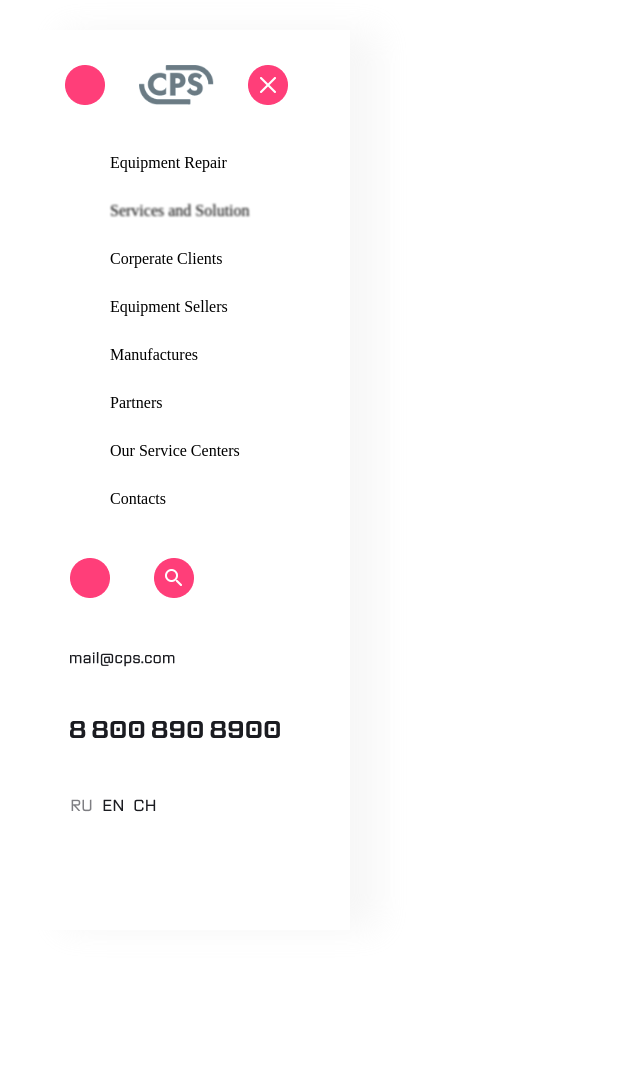
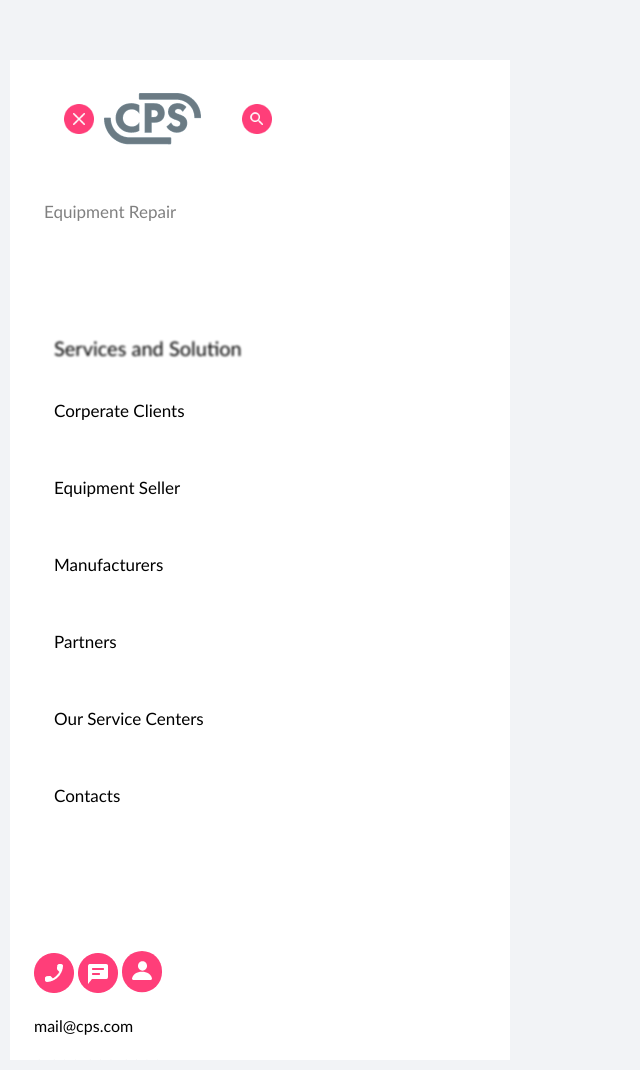
Before and after one commit to Ebune1981/Ebune-Respository, a plain HTML site: page index.html in a window 1280 px wide. Shown: the whole page, without its empty margins (0-640 px from the left). Before the commit the page ends 960 px from the top, so only its background shows below. Drawn offline with Linux system fonts and the light colour scheme.

Commit message:
modified changes

```diff
--- a/index.html
+++ b/index.html
@@ -9,32 +9,31 @@
 <body>
     <div class="container">
         <header class="main-header">
-            <img src="./Icon Background.png" alt="">
-            <img src="./Group.png" alt="">
-            <img src="Burger Icon Container.png" alt="">
+            <img src="./Burger Icon Container.png" alt="" class="icon-btn">
+            <img src="./Group.png" alt="" class="logo">
+            <img src="Search Icon Container.png" alt="" class="icon-btn">
         </header>
+        <div class="top-menu">Equipment Repair</div>
+        <div class=" filter-item">Services and Solution</div>
+        <nav class="sidebar-items">
+            <a href="#"> Corperate Clients</a>
+            <a href="#">Equipment Seller</a>
+            <a href="#">Manufacturers</a>
+            <a href="#">Partners</a>
+            <a href="#">Our Service Centers</a>
+            <a href="#">Contacts</a>
+        </nav>
+     <div class="footer-items">
+        <img src="./Chat Icon Container.png" alt="" class="footer-icon">
+        <img src="Chat Icon Container (3).png" alt="" class="footer-icon">
+        <img src="./Profile Icon.svg" alt="" class="footer-icon">
+     <div class="footer-contacts">
+        <span class="footer-email">mail@cps.com</span>
+        <span class="footer-phone">8 800 890 8900</span>
+        <span class="footer-lang"> RU EN CH </span>
 
-        <div class="parent">
-        <div class="item">
-        <div class="item">Equipment Repair</div>
-        <div class=" filter">Services and Solution</div>
-        <div class="item">Corperate Clients</div>
-        <div class="item">Equipment Sellers</div>
-        <div class="item">Manufactures</div>
-        <div class="item">Partners</div>
-        <div class="item">Our Service Centers</div>
-        <div class="item">Contacts</div>
-        </div>
-     </div>
-
-     <footer class="footer">
-        <img src="Icon Background.png" alt="">
-        <img src="Search Icon Container.png" alt="">
-        <img src="Email Address (1).png" alt="">
-        <img src="Phone Number.png" alt="">
-        <img src="Language Selector.png" alt="">
-   </footer>
-    </div>
+   </div>
+</div>
 
 </body>
 </html>
--- a/style.css
+++ b/style.css
@@ -3,32 +3,129 @@
     padding: 0;
     box-sizing: border-box;
 }
+ body{
+    font-family: 'Trebuchet MS', 'Lucida Sans Unicode', 'Lucida Grande', 'Lucida Sans', Arial, sans-serif;
+    background-color:#f2f3f6 ;
+ }
 .container{
-    display: block;
-    border: 3px;
-    height: 900px;
-    width: 320px;
-    margin: 30px;
-    padding: 20px;
-    box-shadow: 30px 0px 30px lab(96.54% 0.01 -0.01 / 0.836)
+    display: flex;
+    flex-direction: column;
+    padding: 23px 24px 35px;
+    background-color: #ffffff;
+    margin:60px 10px 10px;
+    max-width: var(--overlay-width);
+    width:500px;
+    height:1000px;
+    overflow-y: auto;
 
 }
-.main-header img{
-    margin: 15px;
-    height: 40px;
+
+.main-header{
+    display: flex;
+    align-items: center;
+    margin-bottom: 36px;
+    justify-self: baseline;
 }
-.item{
-    margin: 30px;
-    width: 300px;
+.icon-btn{
+    width: 30px;
+    height: 30px;
+    display: flex;
+    align-content: center;
+    justify-content: center;
+    margin-left: 30px;
+}
+.logo{
+    font-weight: 800;
+    font-size: 30px;
+    color: #3a4550;
+    letter-spacing: 1px;
+    margin: 10px;
+}
+.top-menu{
+    position: relative;
+    padding: 10px 10px 14px;
+    margin-bottom: 80px;
+    color: gray;
+    font-size: 17px;
 }
 
-.filter{
-    margin: 30px;
+.filter-item{
     filter: blur(1px);
+    font-size:20px;
+    margin-bottom: 30px;
+    margin: 20px;
 }
-.footer img{
-    display: inline-block;
-    margin: 20px;
-    margin-bottom: 30px;
+.sidebar-items{
+    font-size: 16px;
+    text-decoration: none;
+    font-weight: 700px;
+    margin-bottom: 25px;
+    display: flex;
+    flex-direction: column;
+    list-style: none;
+    gap: 50px;
+    flex:1;
+}
+nav a{
+    text-decoration: none;
+    color: var(--text-dark);
+    font-size: 17px;
+    margin:20px;
+}
+.footer-items{
+    margin-top:100px;
+}
+.footer-icon{
+    display:inline-flex;
+    gap: 40px;
+    margin-bottom:20px;
+}
+.footer-contacts{
+    display:flex;
+    flex-direction: column;
 
 }
+.footer-email{
+    display: block;
+    margin-bottom: 20px;
+}
+.footer-phone{
+    display: block;
+    margin-bottom: 20px;
+}
+ .footer-lang{
+    display: block;
+    gap: 16px;
+    margin-bottom: 20px;
+ }
+
+  .menu-heading {
+    font-size: 15px;
+    margin-bottom: 20px;
+  }
+  .sidebar-items {
+    gap: 16px;
+  }
+
+  .footer-phone {
+    font-size: 18px;
+  }
+}
+@media (min-width: 768px) {
+  .container{
+    max-width: 320px;
+    flex-direction: row;
+    flex-wrap: wrap;
+
+  }
+
+}
+@media (min-width:1024px) {
+  .body{
+    max-width:80%;
+    margin: auto;
+    padding:20px;
+  }
+
+
+}
```
Also changed, not shown: Profile Icon.svg (added).
